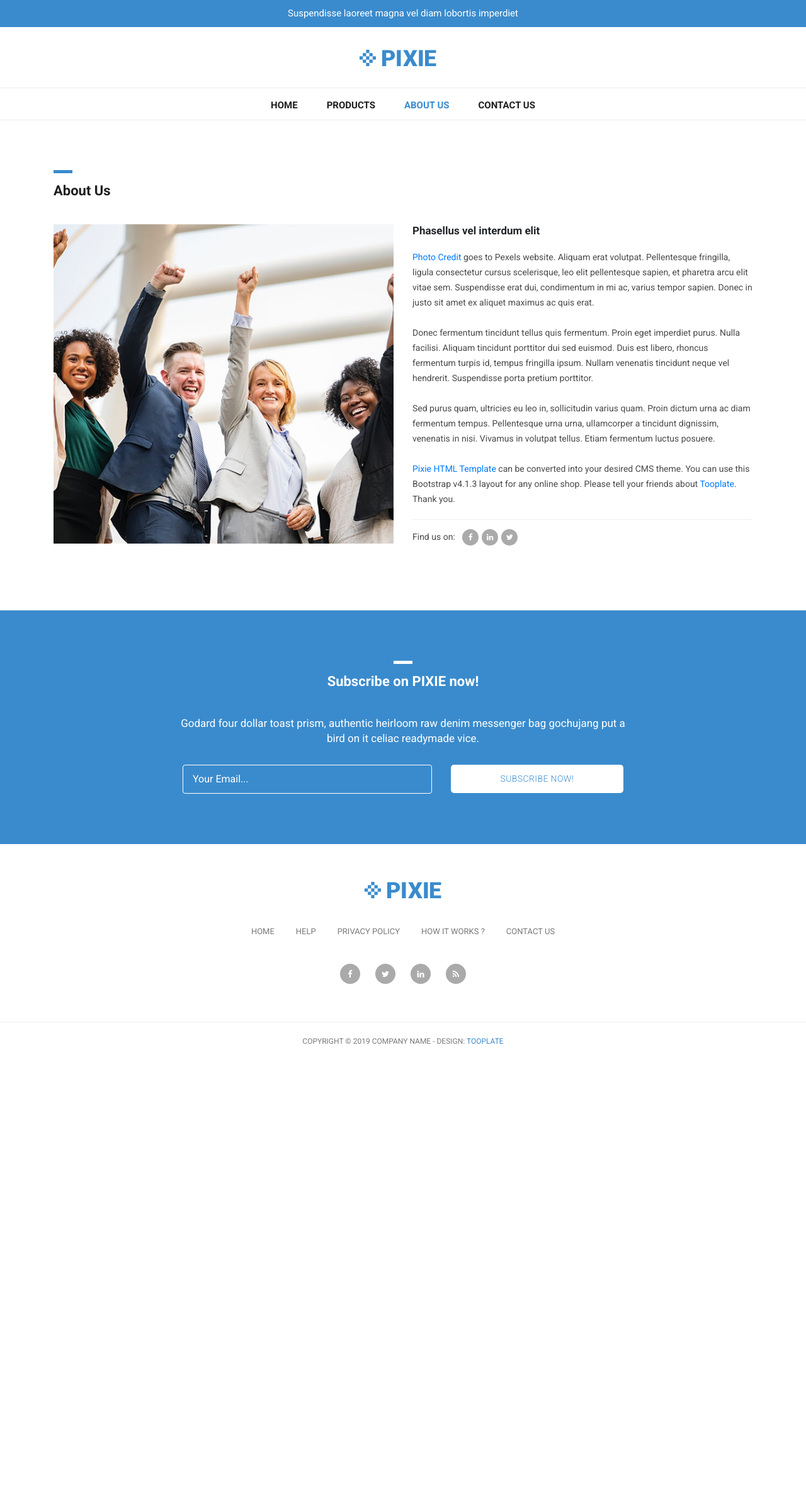
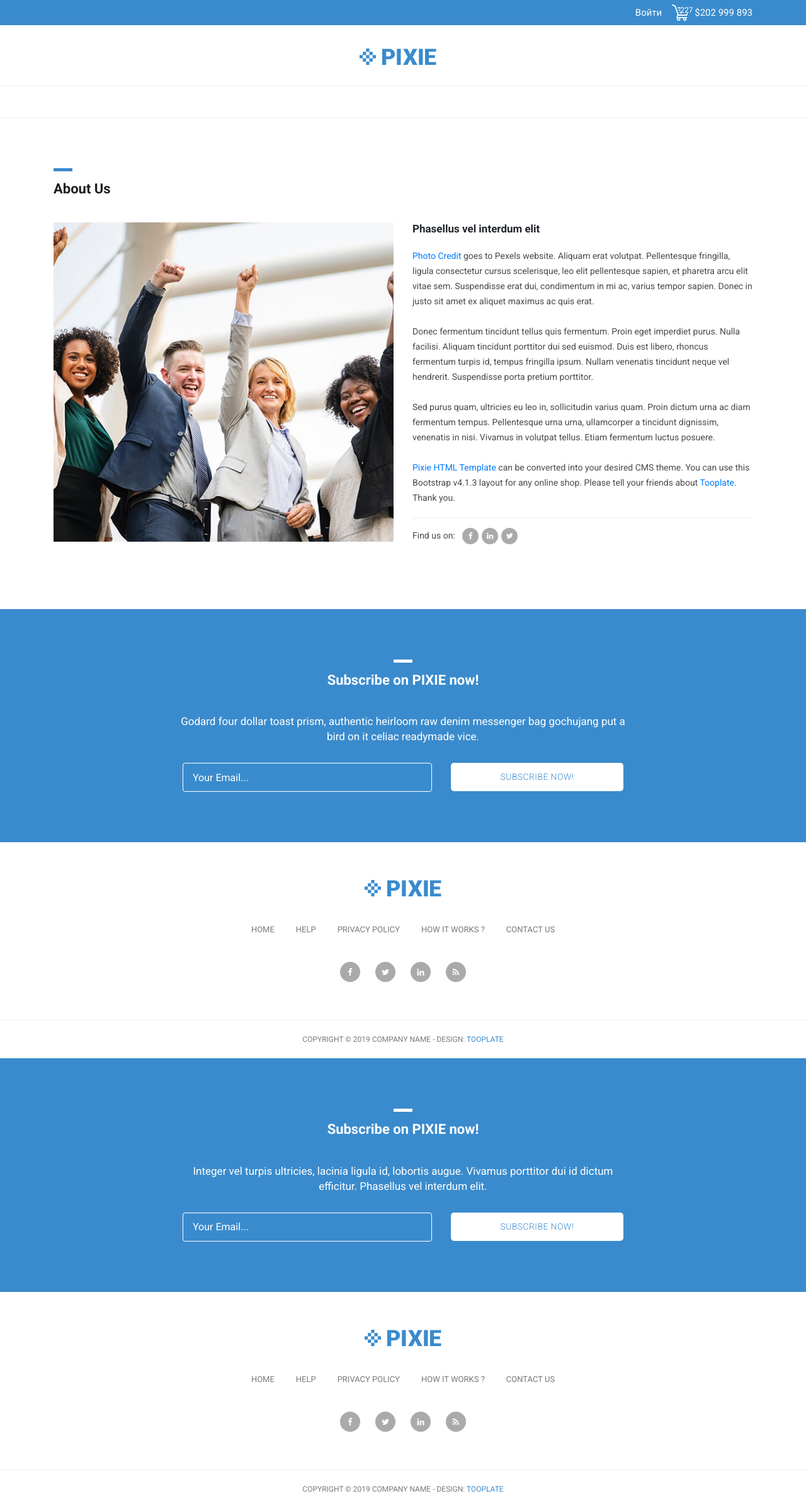
Before and after one commit to SMbgitt/Django, a Django app: template stepshop/templates/about.html in a window 1280 px wide. Shown: the whole page at 63% size. Before the commit the page ends 1658 px from the top, so only its background shows below. Run offline with Django 4.2, Linux system fonts and the light colour scheme; the template is opened without the code that fills it: values that come from a table or form of the project are taken from there, others are empty; data comes from the database, SQL or seed files in the repository; both versions use the stored data as it was after the commit; some libraries are stand-ins or nearby versions.

Commit message:
exam change

```diff
--- a/authap/models.py
+++ b/authap/models.py
@@ -1,5 +1,6 @@
 from django.contrib.auth.models import AbstractUser
 from django.db import models
+
 
 class ShopUser(AbstractUser):
     avatar = models.ImageField(
--- a/stepshop/templates/about.html
+++ b/stepshop/templates/about.html
@@ -1,72 +1,11 @@
-<!DOCTYPE html>
-<html lang="en">
+{% extends 'base.html' %}
+{% load static %}
 
-  <head>
+{% block title %}{{ title|capfirst }}: {{ product.name }}{% endblock %}
 
-    <meta charset="utf-8">
-    <meta name="viewport" content="width=device-width, initial-scale=1, shrink-to-fit=no">
-    <meta name="description" content="">
-    <meta name="author" content="">
-    <link href="https://fonts.googleapis.com/css?family=Roboto:100,300,400,500,700" rel="stylesheet">
-
-    <title>Pixie Template - About Page</title>
-
-    <!-- Bootstrap core CSS -->
-    <link href="vendor/bootstrap/css/bootstrap.min.css" rel="stylesheet">
+{% block content %}
 
 
-    <!-- Additional CSS Files -->
-    <link rel="stylesheet" href="assets/css/fontawesome.css">
-    <link rel="stylesheet" href="assets/css/tooplate-main.css">
-    <link rel="stylesheet" href="assets/css/owl.css">
-    <link rel="stylesheet" href="assets/css/flex-slider.css">
-<!--
-Tooplate 2114 Pixie
-https://www.tooplate.com/view/2114-pixie
--->
-  </head>
-
-  <body>
-
-    <!-- Pre Header -->
-    <div id="pre-header">
-      <div class="container">
-        <div class="row">
-          <div class="col-md-12">
-            <span>Suspendisse laoreet magna vel diam lobortis imperdiet</span>
-          </div>
-        </div>
-      </div>
-    </div>
-
-    <!-- Navigation -->
-    <nav class="navbar navbar-expand-lg navbar-dark bg-dark static-top">
-      <div class="container">
-        <a class="navbar-brand" href="#"><img src="assets/images/header-logo.png" alt=""></a>
-        <button class="navbar-toggler" type="button" data-toggle="collapse" data-target="#navbarResponsive" aria-controls="navbarResponsive" aria-expanded="false" aria-label="Toggle navigation">
-          <span class="navbar-toggler-icon"></span>
-        </button>
-        <div class="collapse navbar-collapse" id="navbarResponsive">
-          <ul class="navbar-nav ml-auto">
-            <li class="nav-item">
-              <a class="nav-link" href="index.html">Home</a>
-            </li>
-            <li class="nav-item">
-              <a class="nav-link" href="products.html">Products
-                <span class="sr-only">(current)</span>
-              </a>
-            </li>
-            <li class="nav-item active">
-              <a class="nav-link" href="about.html">About Us</a>
-              <span class="sr-only">(current)</span>
-            </li>
-            <li class="nav-item">
-              <a class="nav-link" href="contact.html">Contact Us</a>
-            </li>
-          </ul>
-        </div>
-      </div>
-    </nav>
 
     <!-- Page Content -->
     <!-- About Page Starts Here -->
@@ -220,8 +159,4 @@
           }
       }
     </script>
-
-
-  </body>
-
-</html>
+{% endblock %}
```
Also changed, not shown: authap/views.py (+0 -7 lines), db.sqlite3, media/product_images/banner-bg.jpg (added).
